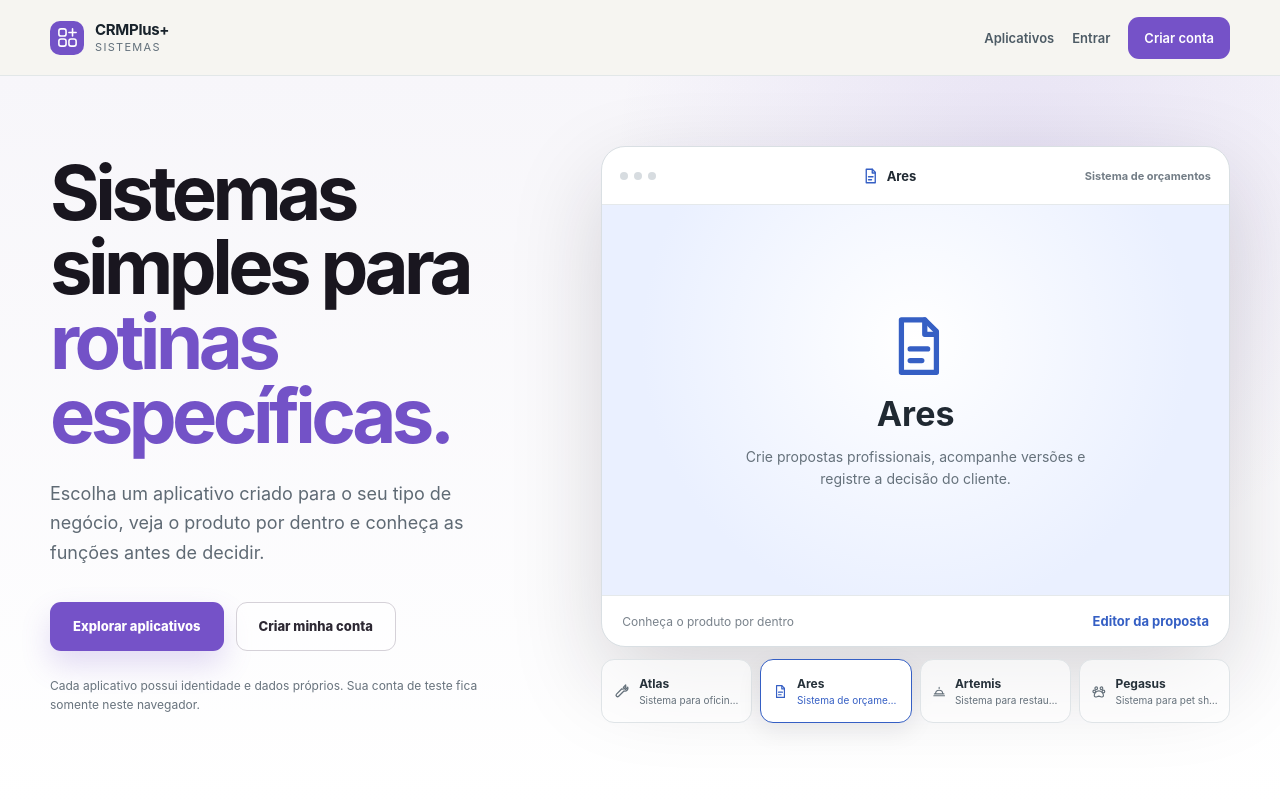
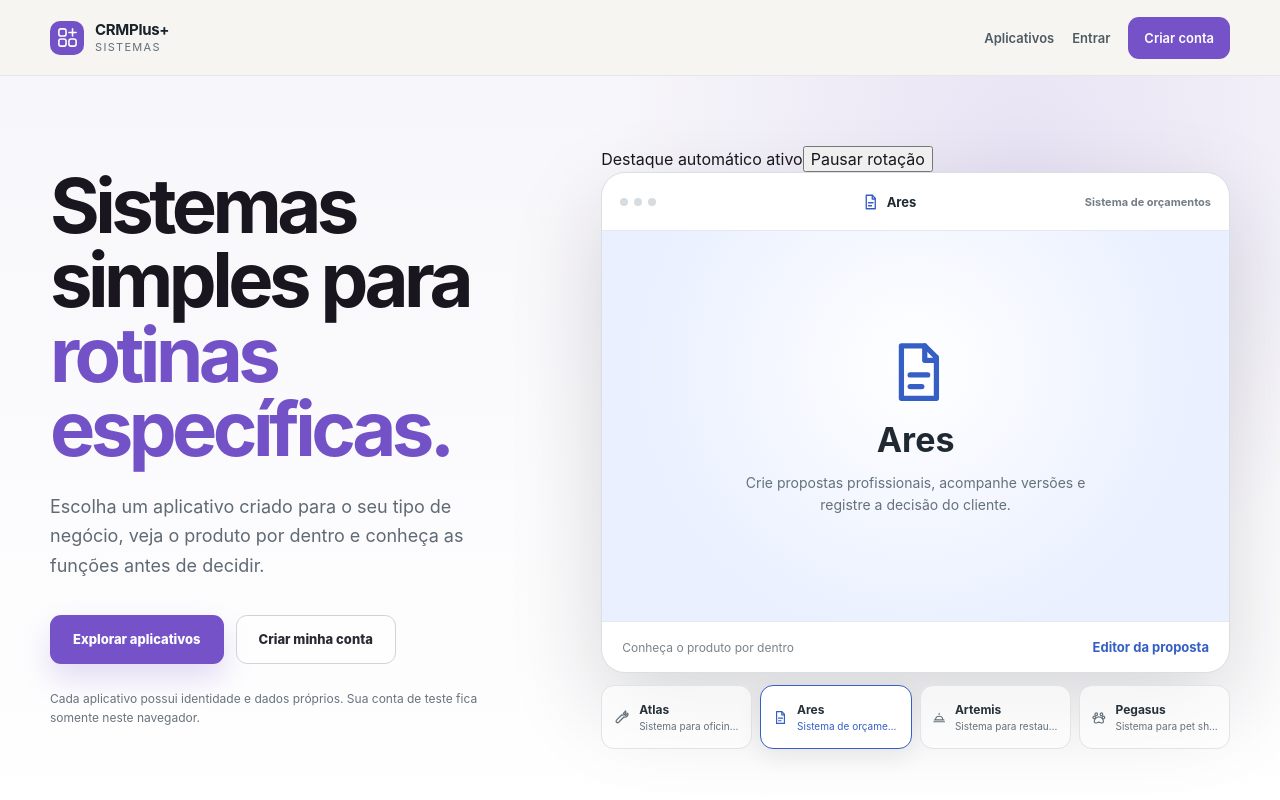
Before and after one commit to aruanmf446-hub/crmplus, a Next.js app: page / in a window 1280 px wide. Shown: the top 800 px of the page. Built offline with nearby package versions, Linux system fonts and the light colour scheme.

Commit message:
Dar controle ao usuário sobre o destaque automático

```diff
--- a/components/HomeProductShowcase.tsx
+++ b/components/HomeProductShowcase.tsx
@@ -16,14 +16,16 @@ export function HomeProductShowcase() {
     [],
   );
   const [activeIndex, setActiveIndex] = useState(0);
+  const [autoPlay, setAutoPlay] = useState(true);
+  const [interacting, setInteracting] = useState(false);
   const active = showcaseProducts[activeIndex] ?? showcaseProducts[0];
 
   useEffect(() => {
     const reducedMotion = window.matchMedia("(prefers-reduced-motion: reduce)").matches;
-    if (reducedMotion || showcaseProducts.length < 2) return;
+    if (reducedMotion || !autoPlay || interacting || showcaseProducts.length < 2) return;
     const timer = window.setInterval(() => setActiveIndex((current) => (current + 1) % showcaseProducts.length), 5200);
     return () => window.clearInterval(timer);
-  }, [showcaseProducts.length]);
+  }, [autoPlay, interacting, showcaseProducts.length]);
 
   if (!active) return null;
 
@@ -32,8 +34,26 @@ export function HomeProductShowcase() {
   const activeStyle = { "--showcase-accent": active.color, "--showcase-soft": active.colorSoft } as CSSProperties;
   const mainCandidates = [...media.galleryCandidates[1], ...media.coverCandidates];
 
+  function chooseProduct(index: number) {
+    setActiveIndex(index);
+    setAutoPlay(false);
+  }
+
   return (
-    <div className="home-product-showcase-v2" style={activeStyle} aria-label="Prévia de aplicativos CRMPlus+">
+    <div
+      className="home-product-showcase-v2"
+      style={activeStyle}
+      aria-label="Prévia de aplicativos CRMPlus+"
+      onMouseEnter={() => setInteracting(true)}
+      onMouseLeave={() => setInteracting(false)}
+      onFocusCapture={() => setInteracting(true)}
+      onBlurCapture={(event) => { if (!event.currentTarget.contains(event.relatedTarget as Node | null)) setInteracting(false); }}
+    >
+      <div className="showcase-control-row">
+        <span aria-live="polite">{autoPlay ? "Destaque automático ativo" : "Aplicativo escolhido manualmente"}</span>
+        <button type="button" onClick={() => setAutoPlay((current) => !current)} aria-pressed={!autoPlay}>{autoPlay ? "Pausar rotação" : "Ativar rotação"}</button>
+      </div>
+
       <Link className="showcase-main-window" href={`/aplicativos/${active.slug}`}>
         <div className="showcase-window-bar">
           <span><i /><i /><i /></span>
@@ -60,7 +80,7 @@ export function HomeProductShowcase() {
               key={product.slug}
               type="button"
               className={index === activeIndex ? "showcase-switcher-active" : undefined}
-              onClick={() => setActiveIndex(index)}
+              onClick={() => chooseProduct(index)}
               aria-pressed={index === activeIndex}
             >
               <ProductIcon slug={product.slug} size={17} />
```
